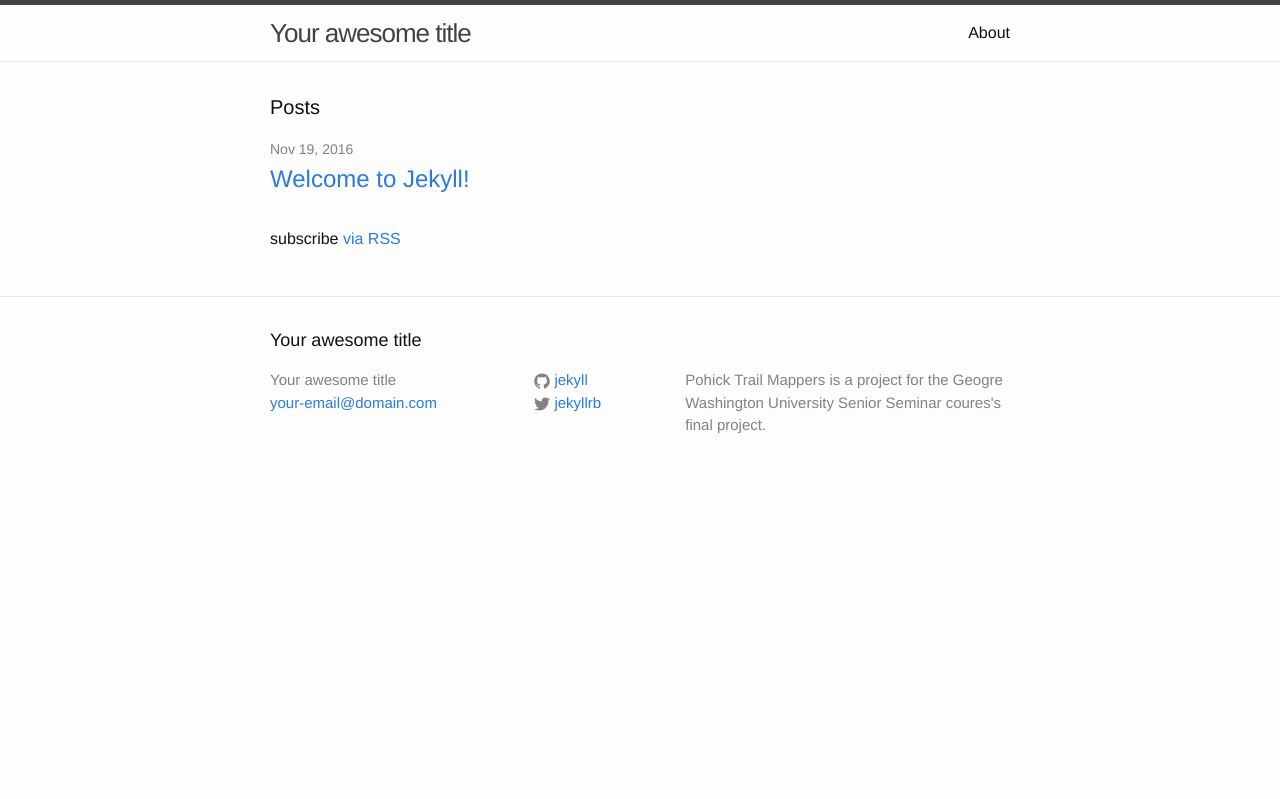
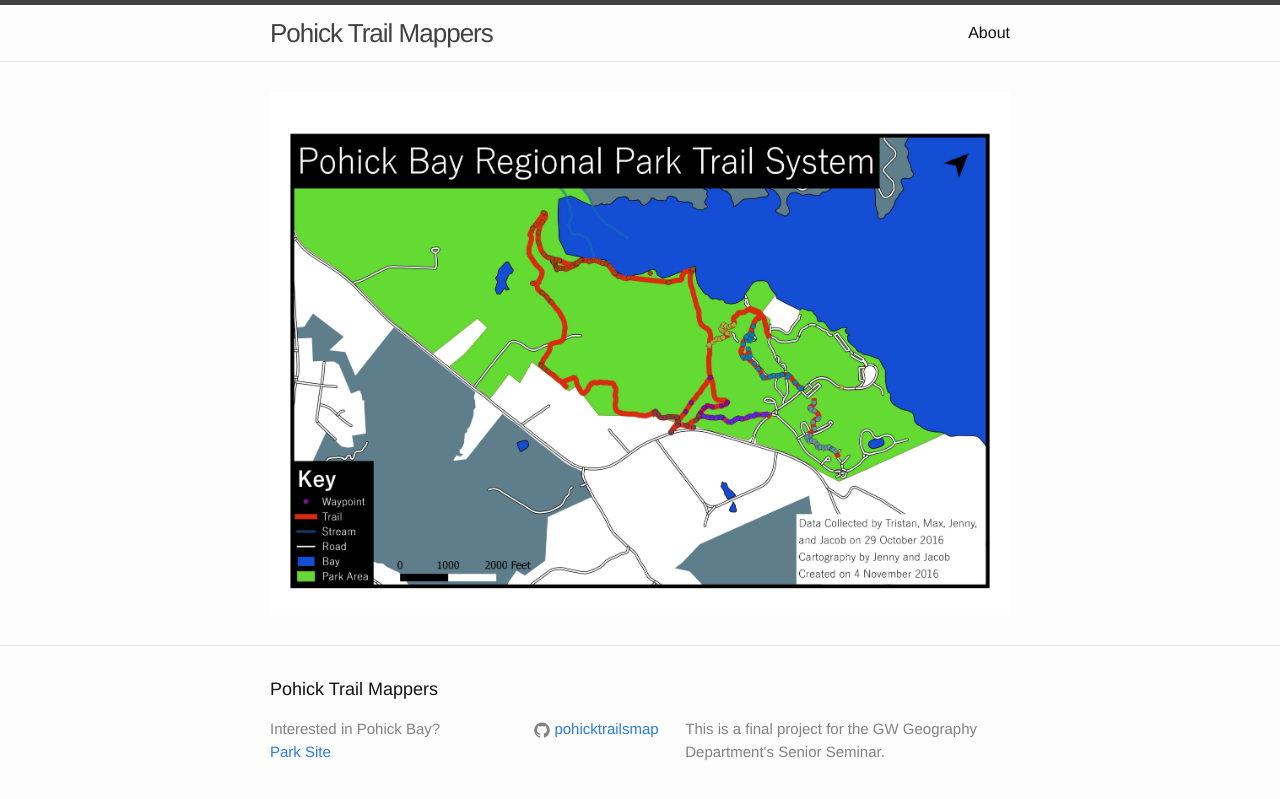
Before and after one commit to maxgrossman/pohicktrailsmap, a Jekyll site: the page built from index.html, in a window 1280 px wide. Shown: the top 799 px of the page. Built offline with Jekyll 4.4.1, drawn with Linux system fonts in a browser that asks for light colours.

Commit message:
restructured dir, set up about and methods pages

```diff
--- a/_config.yml
+++ b/_config.yml
@@ -1,12 +1,9 @@
 # Site settings
-title: Your awesome title
-email: your-email@domain.com
+title: Pohick Trail Mappers
+email: m.grossman1813@gmail.com
 description: > # this means to ignore newlines until "baseurl:"
-  Pohick Trail Mappers is a project for the Geogre Washington University Senior Seminar coures's final project.
+  This is a final project for the GW Geography Department's Senior Seminar.
 baseurl: "" # the subpath of your site, e.g. /blog/
-url: "http://yourdomain.com" # the base hostname & protocol for your site
-twitter_username: jekyllrb
-github_username:  jekyll
-
+url: "https://maxgrossman.github.io/pohicktrailsmap/" # the base hostname & protocol for your site
 # Build settings
 markdown: kramdown
--- a/_includes/footer.html
+++ b/_includes/footer.html
@@ -7,41 +7,24 @@
     <div class="footer-col-wrapper">
       <div class="footer-col  footer-col-1">
         <ul class="contact-list">
-          <li>{{ site.title }}</li>
-          <li><a href="mailto:{{ site.email }}">{{ site.email }}</a></li>
+          <li>Interested in Pohick Bay?</li>
+          <li><a href="https://www.novaparks.com/parks/pohick-bay-regional-park">Park Site</a></li>
         </ul>
       </div>
 
       <div class="footer-col  footer-col-2">
         <ul class="social-media-list">
-          {% if site.github_username %}
           <li>
-            <a href="https://github.com/{{ site.github_username }}">
+            <a href="https://github.com/maxgrossman/pohicktrailsmap">
               <span class="icon  icon--github">
                 <svg viewBox="0 0 16 16">
                   <path fill="#828282" d="M7.999,0.431c-4.285,0-7.76,3.474-7.76,7.761 c0,3.428,2.223,6.337,5.307,7.363c0.388,0.071,0.53-0.168,0.53-0.374c0-0.184-0.007-0.672-0.01-1.32 c-2.159,0.469-2.614-1.04-2.614-1.04c-0.353-0.896-0.862-1.135-0.862-1.135c-0.705-0.481,0.053-0.472,0.053-0.472 c0.779,0.055,1.189,0.8,1.189,0.8c0.692,1.186,1.816,0.843,2.258,0.645c0.071-0.502,0.271-0.843,0.493-1.037 C4.86,11.425,3.049,10.76,3.049,7.786c0-0.847,0.302-1.54,0.799-2.082C3.768,5.507,3.501,4.718,3.924,3.65 c0,0,0.652-0.209,2.134,0.796C6.677,4.273,7.34,4.187,8,4.184c0.659,0.003,1.323,0.089,1.943,0.261 c1.482-1.004,2.132-0.796,2.132-0.796c0.423,1.068,0.157,1.857,0.077,2.054c0.497,0.542,0.798,1.235,0.798,2.082 c0,2.981-1.814,3.637-3.543,3.829c0.279,0.24,0.527,0.713,0.527,1.437c0,1.037-0.01,1.874-0.01,2.129 c0,0.208,0.14,0.449,0.534,0.373c3.081-1.028,5.302-3.935,5.302-7.362C15.76,3.906,12.285,0.431,7.999,0.431z"/>
                 </svg>
               </span>
 
-              <span class="username">{{ site.github_username }}</span>
+              <span class="username">pohicktrailsmap</span>
             </a>
           </li>
-          {% endif %}
-
-          {% if site.twitter_username %}
-          <li>
-            <a href="https://twitter.com/{{ site.twitter_username }}">
-              <span class="icon  icon--twitter">
-                <svg viewBox="0 0 16 16">
-                  <path fill="#828282" d="M15.969,3.058c-0.586,0.26-1.217,0.436-1.878,0.515c0.675-0.405,1.194-1.045,1.438-1.809
-                  c-0.632,0.375-1.332,0.647-2.076,0.793c-0.596-0.636-1.446-1.033-2.387-1.033c-1.806,0-3.27,1.464-3.27,3.27 c0,0.256,0.029,0.506,0.085,0.745C5.163,5.404,2.753,4.102,1.14,2.124C0.859,2.607,0.698,3.168,0.698,3.767 c0,1.134,0.577,2.135,1.455,2.722C1.616,6.472,1.112,6.325,0.671,6.08c0,0.014,0,0.027,0,0.041c0,1.584,1.127,2.906,2.623,3.206 C3.02,9.402,2.731,9.442,2.433,9.442c-0.211,0-0.416-0.021-0.615-0.059c0.416,1.299,1.624,2.245,3.055,2.271 c-1.119,0.877-2.529,1.4-4.061,1.4c-0.264,0-0.524-0.015-0.78-0.046c1.447,0.928,3.166,1.469,5.013,1.469 c6.015,0,9.304-4.983,9.304-9.304c0-0.142-0.003-0.283-0.009-0.423C14.976,4.29,15.531,3.714,15.969,3.058z"/>
-                </svg>
-              </span>
-
-              <span class="username">{{ site.twitter_username }}</span>
-            </a>
-          </li>
-          {% endif %}
         </ul>
       </div>
 
--- a/_includes/head.html
+++ b/_includes/head.html
@@ -6,6 +6,6 @@
     <title>{% if page.title %}{{ page.title }}{% else %}{{ site.title }}{% endif %}</title>
     <meta name="description" content="{{ site.description }}">
 
-    <link rel="stylesheet" href="{{ "/css/main.css" | prepend: site.baseurl }}">
+    <link rel="stylesheet" href="{{ '/css/main.css' | prepend: site.baseurl }}">
     <link rel="canonical" href="{{ page.url | replace:'index.html','' | prepend: site.baseurl | prepend: site.url }}">
 </head>
--- a/index.html
+++ b/index.html
@@ -4,20 +4,6 @@ layout: default
 
 <div class="home">
 
-  <h1 class="page-heading">Posts</h1>
-
-  <ul class="post-list">
-    {% for post in site.posts %}
-      <li>
-        <span class="post-meta">{{ post.date | date: "%b %-d, %Y" }}</span>
-
-        <h2>
-          <a class="post-link" href="{{ post.url | prepend: site.baseurl }}">{{ post.title }}</a>
-        </h2>
-      </li>
-    {% endfor %}
-  </ul>
-
-  <p class="rss-subscribe">subscribe <a href="{{ "/feed.xml" | prepend: site.baseurl }}">via RSS</a></p>
+    <a><img src="/map/Preliminary_Pohick_Trails_Map_v1.jpeg"></a>
 
 </div>
```
Also changed, not shown: _includes/about.md (added, +5 -0 lines), about.md (deleted, +0 -11 lines), about/index.html (added, +7 -0 lines), methods/index.html (added), 7 other files.
